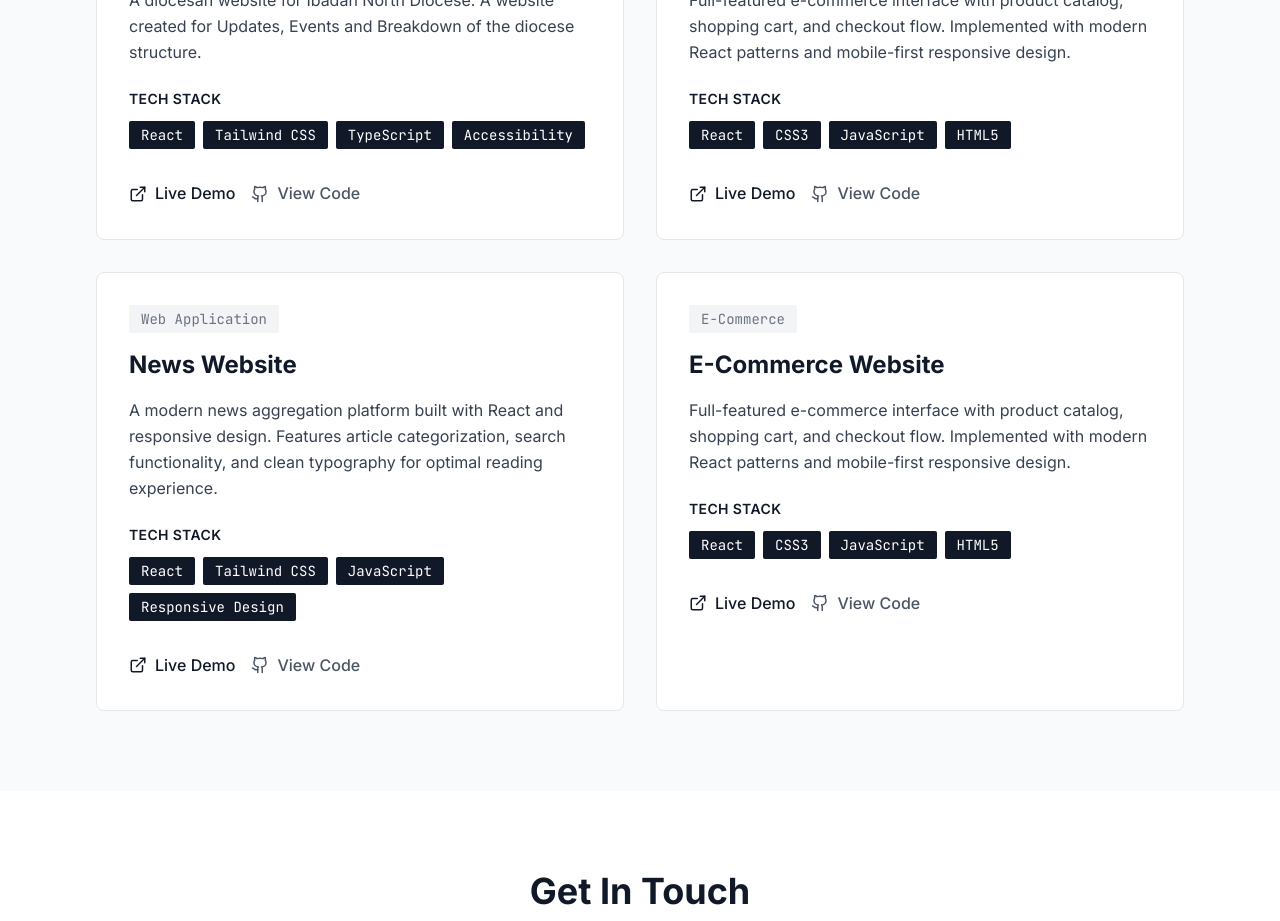
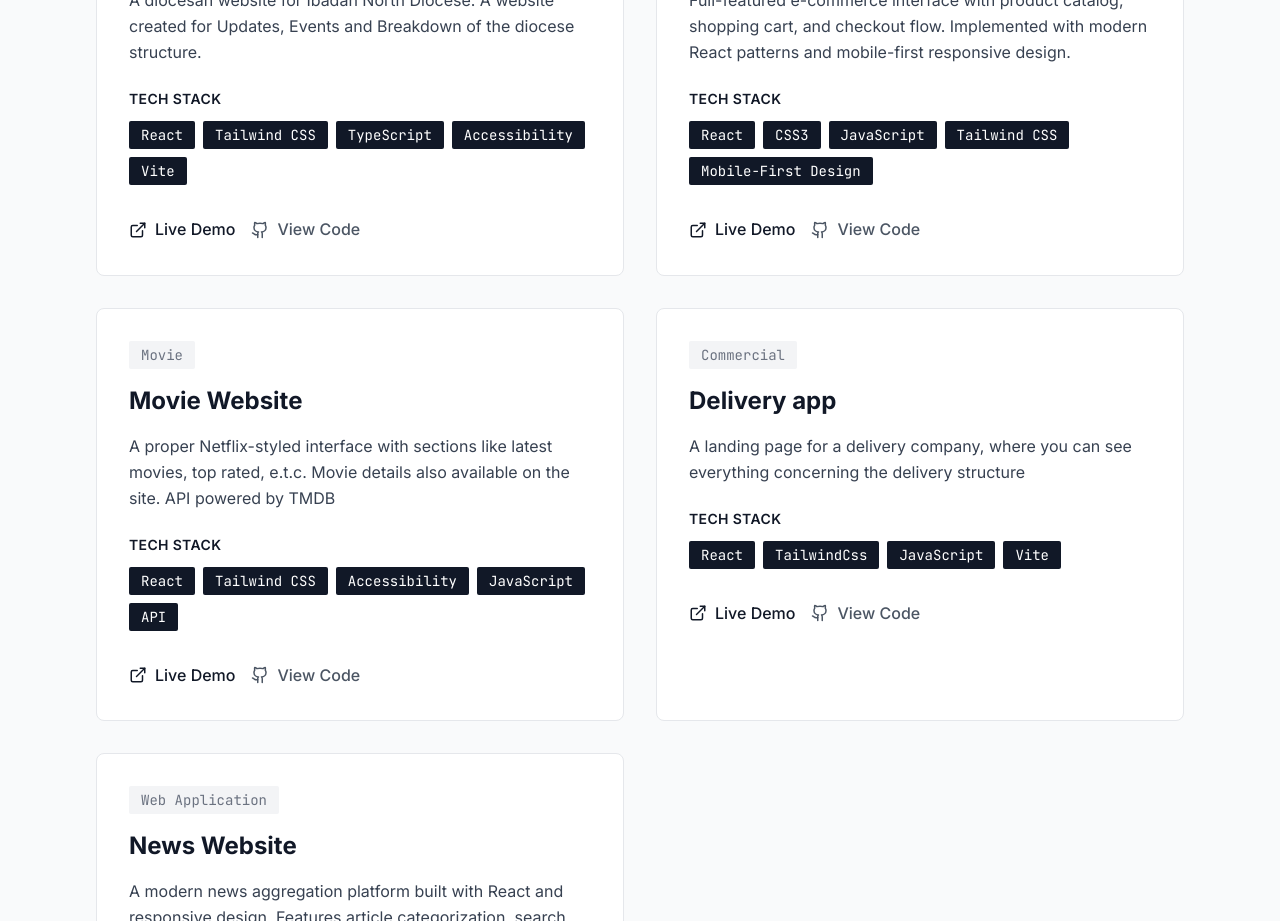
Before and after one commit to EhyJoe/my-portfolio, a React (Vite) app: page / in a window 1280 px wide. Shown: the part 2580-3501 px from the top of the page. Built offline with nearby package versions, Linux system fonts and the light colour scheme.

Commit message:
Projects Added

```diff
--- a/src/data/projects.js
+++ b/src/data/projects.js
@@ -3,7 +3,7 @@ export const projects = [
     id: 1,
     title: "Church Website",
     description: "A diocesan website for Ibadan North Diocese. A website created for Updates, Events and Breakdown of the diocese structure.",
-    techStack: ["React", "Tailwind CSS", "TypeScript", "Accessibility"],
+    techStack: ["React", "Tailwind CSS", "TypeScript", "Accessibility", "Vite"],
     liveUrl: "https://diocese-tau.vercel.app",
     demoUrl: "#",
     category: "Church"
@@ -12,28 +12,37 @@ export const projects = [
     id: 2,
     title: "E-Commerce Website",
     description: "Full-featured e-commerce interface with product catalog, shopping cart, and checkout flow. Implemented with modern React patterns and mobile-first responsive design.",
-    techStack: ["React", "CSS3", "JavaScript", "HTML5"],
+    techStack: ["React", "CSS3", "JavaScript", "Tailwind CSS", "Mobile-First Design"],
     liveUrl: "https://osaje-fits.vercel.app",
     demoUrl: "#",
     category: "E-Commerce"
   },
+    {
+    id: 3,
+    title: "Movie Website",
+    description: "A proper Netflix-styled interface with sections like latest movies, top rated, e.t.c. Movie details also available on the site. API powered by TMDB",
+    techStack: ["React", "Tailwind CSS", "Accessibility", "JavaScript", "API"],
+    liveUrl: "https://osajeflix.vercel.app/",
+    demoUrl: "#",
+    category: "Movie"
+  },
+    {
+    id: 4,
+    title: "Delivery app",
+    description: "A landing page for a delivery company, where you can see everything concerning the delivery structure",
+    techStack: ["React", "TailwindCss", "JavaScript", "Vite"],
+    liveUrl: "https://delivery-peach-xi.vercel.app/",
+    demoUrl: "#",
+    category: "Commercial"
+  },
   {
-    id: 3,
+    id: 5,
     title: "News Website",
     description: "A modern news aggregation platform built with React and responsive design. Features article categorization, search functionality, and clean typography for optimal reading experience.",
     techStack: ["React", "Tailwind CSS", "JavaScript", "Responsive Design"],
     liveUrl: "https://ibnad.vercel.app",
     demoUrl: "#",
     category: "Web Application"
-  },
-  {
-    id: 4,
-    title: "E-Commerce Website",
-    description: "Full-featured e-commerce interface with product catalog, shopping cart, and checkout flow. Implemented with modern React patterns and mobile-first responsive design.",
-    techStack: ["React", "CSS3", "JavaScript", "HTML5"],
-    liveUrl: "#",
-    demoUrl: "#",
-    category: "E-Commerce"
   },
 ];
 
```
